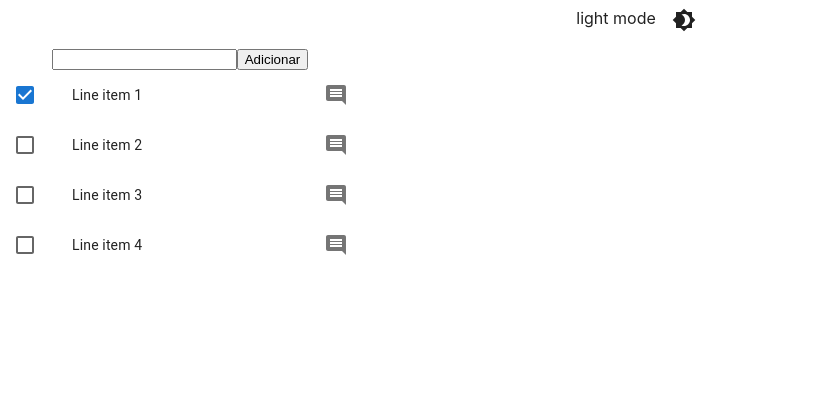
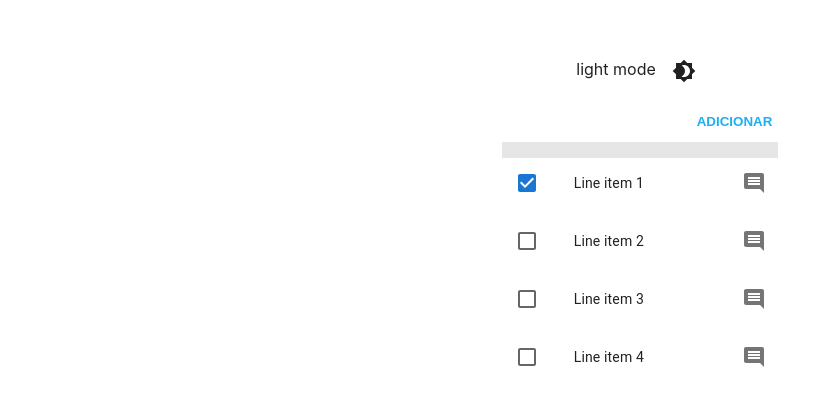
Before and after one commit to maikelensalles/Action-Plan, a React (Create React App) app: page / in a window 1280 px wide. Shown: the top 404 px of the page, without its empty margins (0-825 px from the left). Built offline with nearby package versions, Linux system fonts and the light colour scheme.

Commit message:
style list

```diff
--- a/src/components/list.css
+++ b/src/components/list.css
@@ -0,0 +1,59 @@
+.list-container {
+    display: flex;
+    flex-flow: column nowrap;
+    background-color: #fff;
+    border: 1px solid black;
+    box-shadow: 3px 3px 5px 6px #ccc;
+  }
+
+  input {
+    padding-left: 10px;
+    background-color: #fff;
+    outline: none;
+    height: 40px;
+    border: none;
+  }
+
+  button {
+    cursor: pointer;
+    height: 42px;
+    background: #fff;
+    box-shadow: none;
+    border-radius: 0px;
+    border: 0;
+    color: #1bb0f4;
+    font-weight: 600;
+    text-transform: uppercase;
+  }
+
+  button:focus {
+    outline: none;
+  }
+
+  ul {
+    background-color: #e6e6e6;
+    margin: 0;
+    padding-top: 16px;
+  }
+
+  li {
+    margin-bottom: 8px;
+  }
+
+  body {
+    margin: 0;
+    font-family: -apple-system, BlinkMacSystemFont, "Segoe UI", "Roboto", "Oxygen",
+      "Ubuntu", "Cantarell", "Fira Sans", "Droid Sans", "Helvetica Neue",
+      sans-serif;
+    -webkit-font-smoothing: antialiased;
+    -moz-osx-font-smoothing: grayscale;
+    display: flex;
+    justify-content: center;
+    align-items: center;
+    margin-top: 50px;
+  }
+
+  code {
+    font-family: source-code-pro, Menlo, Monaco, Consolas, "Courier New",
+      monospace;
+  }
```
